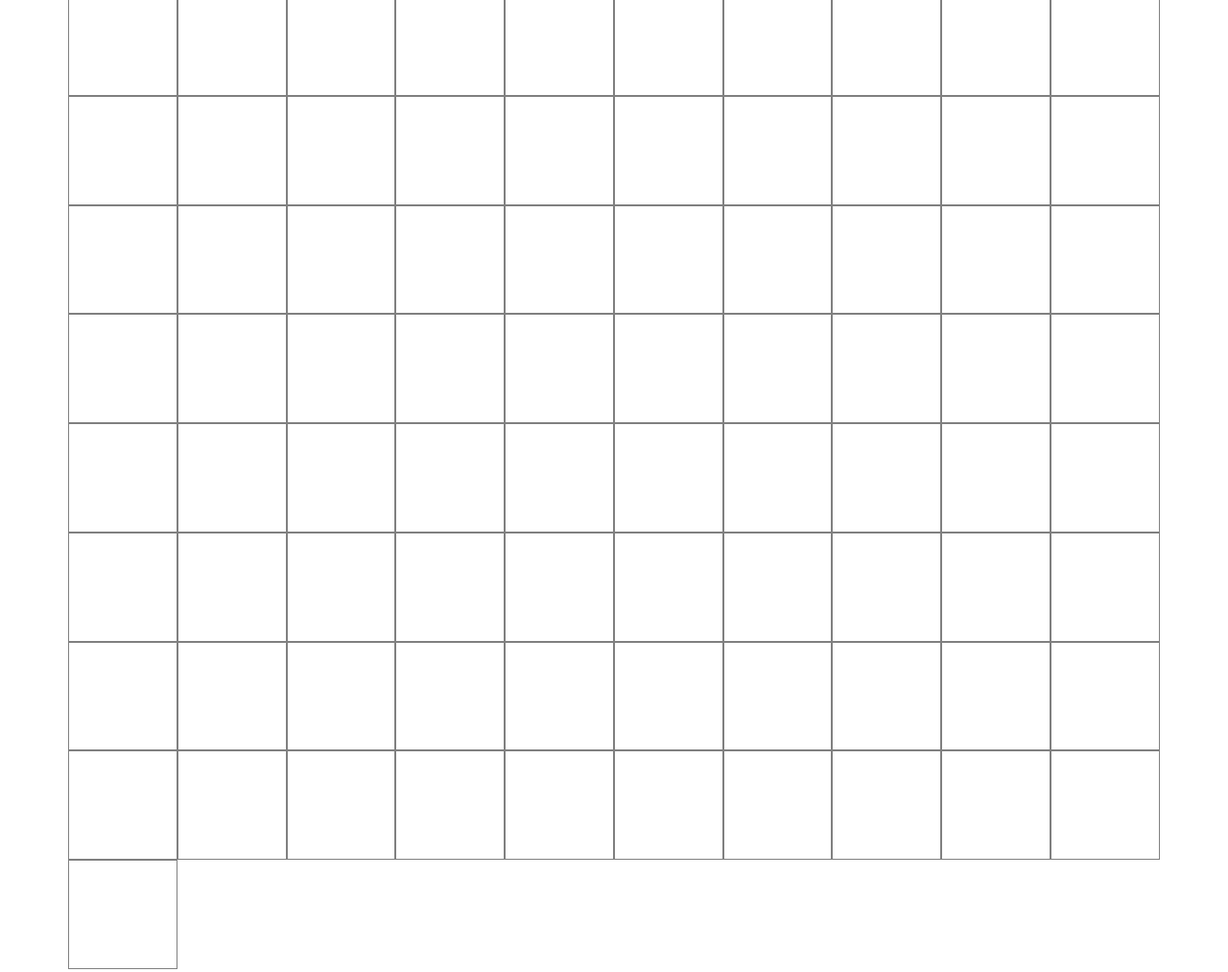
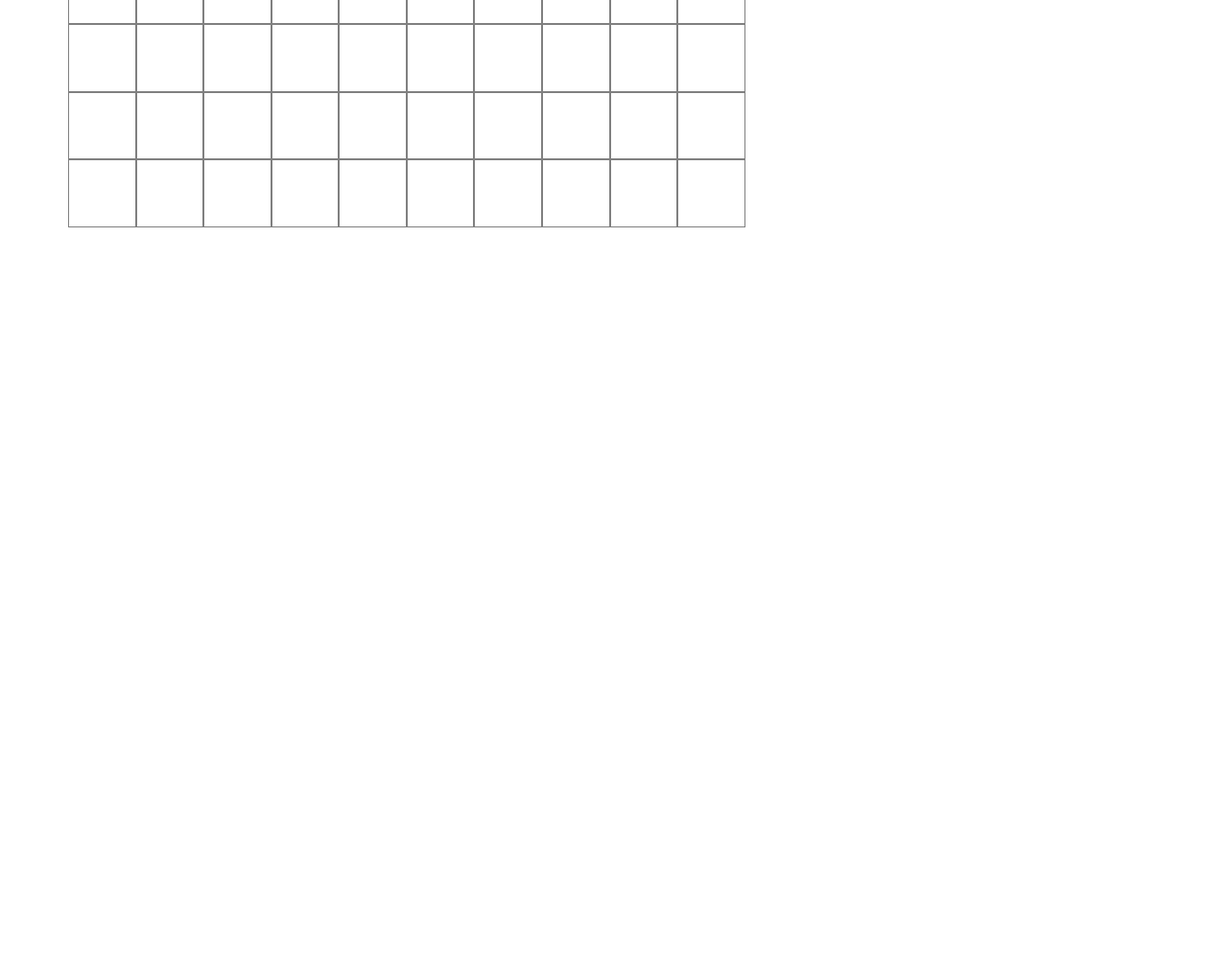
Before and after one commit to JohannesMerz/grid-drawer, a website: page src/index.html in a window 1280 px wide. Shown: the part 532-1545 px from the top of the page at 96% size. After the commit the page ends 832 px from the top, so only its background shows below. Drawn offline with Linux system fonts and the light colour scheme.

Commit message:
small improvements

```diff
--- a/src/index.html
+++ b/src/index.html
@@ -104,27 +104,6 @@
       <div class="grid-item"></div>
       <div class="grid-item"></div>
       <div class="grid-item"></div>
-      <div class="grid-item"></div>
-      <div class="grid-item"></div>
-      <div class="grid-item"></div>
-      <div class="grid-item"></div>
-      <div class="grid-item"></div>
-      <div class="grid-item"></div>
-      <div class="grid-item"></div>
-      <div class="grid-item"></div>
-      <div class="grid-item"></div>
-      <div class="grid-item"></div>
-      <div class="grid-item"></div>
-      <div class="grid-item"></div>
-      <div class="grid-item"></div>
-      <div class="grid-item"></div>
-      <div class="grid-item"></div>
-      <div class="grid-item"></div>
-      <div class="grid-item"></div>
-      <div class="grid-item"></div>
-      <div class="grid-item"></div>
-      <div class="grid-item"></div>
-      <div class="grid-item"></div>
     </div>
   </body>
 </html>
--- a/src/styles.css
+++ b/src/styles.css
@@ -1,9 +1,9 @@
 .grid {
-  width: 90%;
+  height: 90%;
+  aspect-ratio: 1;
   margin: 5%;
   display: grid;
   grid-template-columns: repeat(auto-fit, 10%);
-  /* grid-template-columns: repeat(auto-fit, 10%); */
   background-image: url(image.jpeg);
   background-position: center top;
   background-size: contain;
@@ -11,7 +11,6 @@
 }
 
 .grid-item {
-  min-height: 10px;
   border: 1px solid grey;
   aspect-ratio: 1;
 }
```
